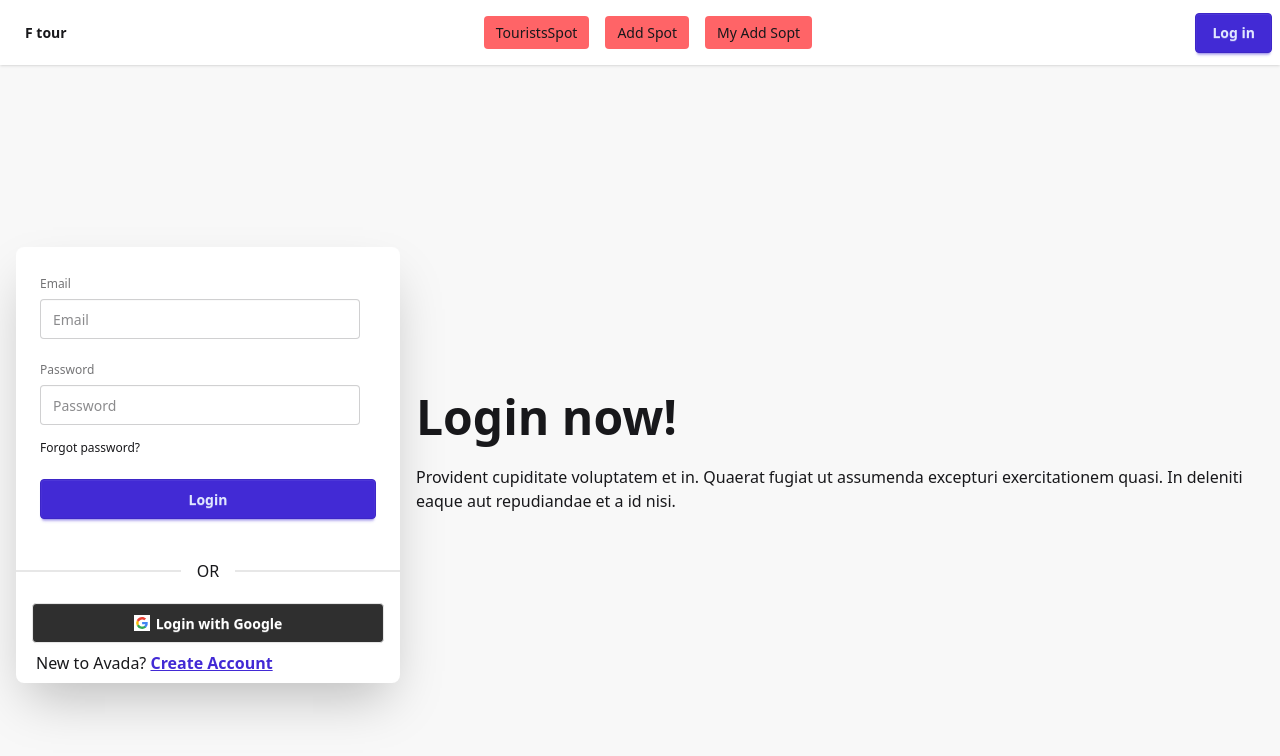
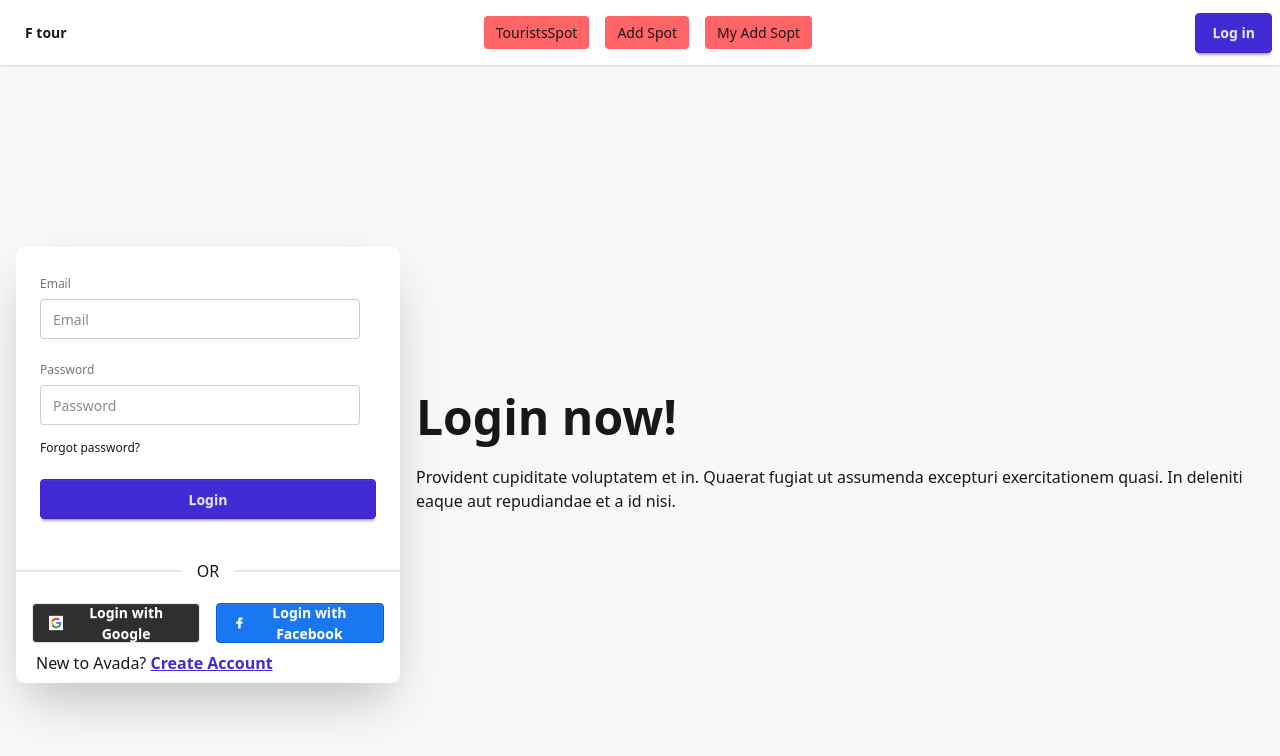
Before and after one commit to rahad2004/Tourism-Management, a React (Vite) app: page /login in a window 1280 px wide. Shown: the top 756 px of the page. Built offline with nearby package versions, Linux system fonts and the light colour scheme.

Commit message:
facebook provider set up okk '

```diff
--- a/src/Component/Login.jsx
+++ b/src/Component/Login.jsx
@@ -11,7 +11,7 @@ const Login = () => {
     formState: { errors },
   } = useForm();
 
-  const { signinUser, googleSignin } = useAuth();
+  const { signinUser, googleSignin, FacebookSignin } = useAuth();
 
   const onSubmit = (data) => {
     const { email, password } = data;
@@ -27,6 +27,28 @@ const Login = () => {
 
   const handelGoogleSignin = () => {
     googleSignin()
+      .then((result) => {
+        Swal.fire({
+          title: `Hey ${result.user.displayName}`,
+          text: "Your Are successfully Login!",
+          icon: "success",
+          confirmButtonText: "Cool",
+        });
+      })
+      .then(() => {
+        navigate("/");
+      })
+      .catch((error) => {
+        Swal.fire({
+          title: "Error!",
+          text: `${error.message}`,
+          icon: "error",
+          confirmButtonText: "Cool",
+        });
+      });
+  };
+  const handelFacebookSignin = () => {
+    FacebookSignin()
       .then((result) => {
         Swal.fire({
           title: `Hey ${result.user.displayName}`,
@@ -112,11 +134,13 @@ const Login = () => {
                 </fieldset>
               </div>
             </form>
+
+            {/* google and facebook login button */}
             <div className="divider">OR</div>
-            <div className=" px-4 my-2">
+            <div className=" px-4 my-2 flex gap-4">
               <button
                 onClick={handelGoogleSignin}
-                className="btn bg-[#2F2F2F] text-white border-[#e5e5e5] w-full "
+                className="btn bg-[#2F2F2F] text-white border-[#e5e5e5] flex-1/2 "
               >
                 <svg
                   aria-label="Google logo"
@@ -147,7 +171,28 @@ const Login = () => {
                 </svg>
                 Login with Google
               </button>
+              <button
+                onClick={handelFacebookSignin}
+                className="btn bg-[#1A77F2] text-white border-[#005fd8] flex-1/2"
+              >
+                <svg
+                  aria-label="Facebook logo"
+                  width="16"
+                  height="16"
+                  xmlns="http://www.w3.org/2000/svg"
+                  viewBox="0 0 32 32"
+                >
+                  <path
+                    fill="white"
+                    d="M8 12h5V8c0-6 4-7 11-6v5c-4 0-5 0-5 3v2h5l-1 6h-4v12h-6V18H8z"
+                  ></path>
+                </svg>
+                Login with Facebook
+              </button>
             </div>
+            {/* google and facebook login button end */}
+
+            {/* link to signup */}
             <div className="px-5 pb-2">
               <p>
                 New to Avada?{" "}
@@ -159,6 +204,7 @@ const Login = () => {
                 </Link>{" "}
               </p>
             </div>
+            {/* link to signup end */}
           </div>
         </div>
       </div>
--- a/src/Component/Registration.jsx
+++ b/src/Component/Registration.jsx
@@ -13,7 +13,7 @@ const Registration = () => {
     reset,
   } = useForm();
 
-  const { signupUser, googleSignin } = useAuth();
+  const { signupUser, googleSignin, FacebookSignin } = useAuth();
 
   const onSubmit = (data) => {
     const { email, password } = data;
@@ -59,6 +59,31 @@ const Registration = () => {
         });
       });
   };
+
+  // facebook signup
+  const handelFacebookSignin = () => {
+    googleSignin()
+      .then((result) => {
+        Swal.fire({
+          title: `Hey ${result.user.displayName}`,
+          text: "Your Are successfully Login!",
+          icon: "success",
+          confirmButtonText: "Cool",
+        });
+      })
+      .then(() => {
+        navigate("/");
+      })
+      .catch((error) => {
+        Swal.fire({
+          title: "Error!",
+          text: `${error.message}`,
+          icon: "error",
+          confirmButtonText: "Cool",
+        });
+      });
+  };
+
   return (
     <div>
       <div className="hero bg-base-200 min-h-screen">
@@ -119,11 +144,13 @@ const Registration = () => {
                 </fieldset>
               </div>
             </form>
+
+            {/* google and facebook login  */}
             <div className="divider">OR</div>
-            <div className=" px-4 my-2">
+            <div className=" px-4 my-2 flex gap-2">
               <button
                 onClick={handelGoogleSignup}
-                className="btn bg-[#2F2F2F] text-white border-[#e5e5e5] w-full "
+                className="btn bg-[#2F2F2F] text-white border-[#e5e5e5] flex-1/2 "
               >
                 <svg
                   aria-label="Google logo"
@@ -154,7 +181,28 @@ const Registration = () => {
                 </svg>
                 Login with Google
               </button>
+              <button
+                onClick={handelFacebookSignin}
+                className="btn bg-[#1A77F2] text-white border-[#005fd8] flex-1/2"
+              >
+                <svg
+                  aria-label="Facebook logo"
+                  width="16"
+                  height="16"
+                  xmlns="http://www.w3.org/2000/svg"
+                  viewBox="0 0 32 32"
+                >
+                  <path
+                    fill="white"
+                    d="M8 12h5V8c0-6 4-7 11-6v5c-4 0-5 0-5 3v2h5l-1 6h-4v12h-6V18H8z"
+                  ></path>
+                </svg>
+                Login with Facebook
+              </button>
             </div>
+            {/* google and facebook login end */}
+
+            {/* link to login page */}
             <div className="px-5 pb-2">
               <p>
                 If You Registration
@@ -166,6 +214,7 @@ const Registration = () => {
                 </Link>
               </p>
             </div>
+            {/* link to login page end */}
           </div>
         </div>
       </div>
--- a/src/Contex/AuthContextProvider.jsx
+++ b/src/Contex/AuthContextProvider.jsx
@@ -1,5 +1,6 @@
 import {
   createUserWithEmailAndPassword,
+  FacebookAuthProvider,
   GoogleAuthProvider,
   signInWithEmailAndPassword,
   signInWithPopup,
@@ -11,6 +12,7 @@ export const AuthContext = createContext(null);
 
 // firebase provider
 const googleProvider = new GoogleAuthProvider();
+const facebookProvider = new FacebookAuthProvider();
 
 const AuthContextProvider = ({ children }) => {
   //    Sign up user
@@ -29,11 +31,18 @@ const AuthContextProvider = ({ children }) => {
     return signInWithPopup(auth, googleProvider);
   };
 
+  // signin with Facebook
+
+  const FacebookSignin = () => {
+    return signInWithPopup(auth, facebookProvider);
+  };
+
   //   contex data
   const value = {
     signupUser,
     signinUser,
     googleSignin,
+    FacebookSignin,
   };
 
   return <AuthContext.Provider value={value}>{children}</AuthContext.Provider>;
```
